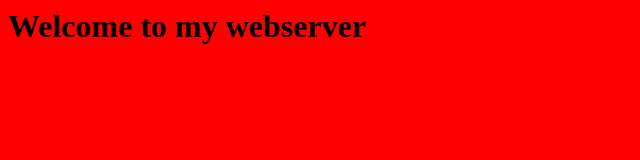
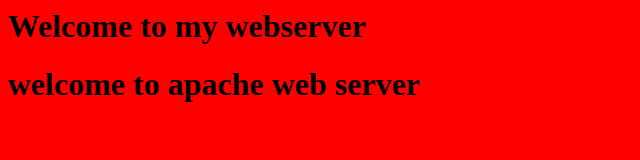
Before and after one commit to Vrushaliraut57/project26, a plain HTML site: page index.html in a window 1280 px wide. Shown: the whole page, without its empty margins (0-640 px from the left). Drawn offline with Linux system fonts and the light colour scheme.

```diff
--- a/index.html
+++ b/index.html
@@ -4,4 +4,5 @@
         </head>
 	<body bgcolor=red>
 		<h1>Welcome to my webserver</h1>
+		<h1>welcome to apache web server</h1>
 </html>
```
